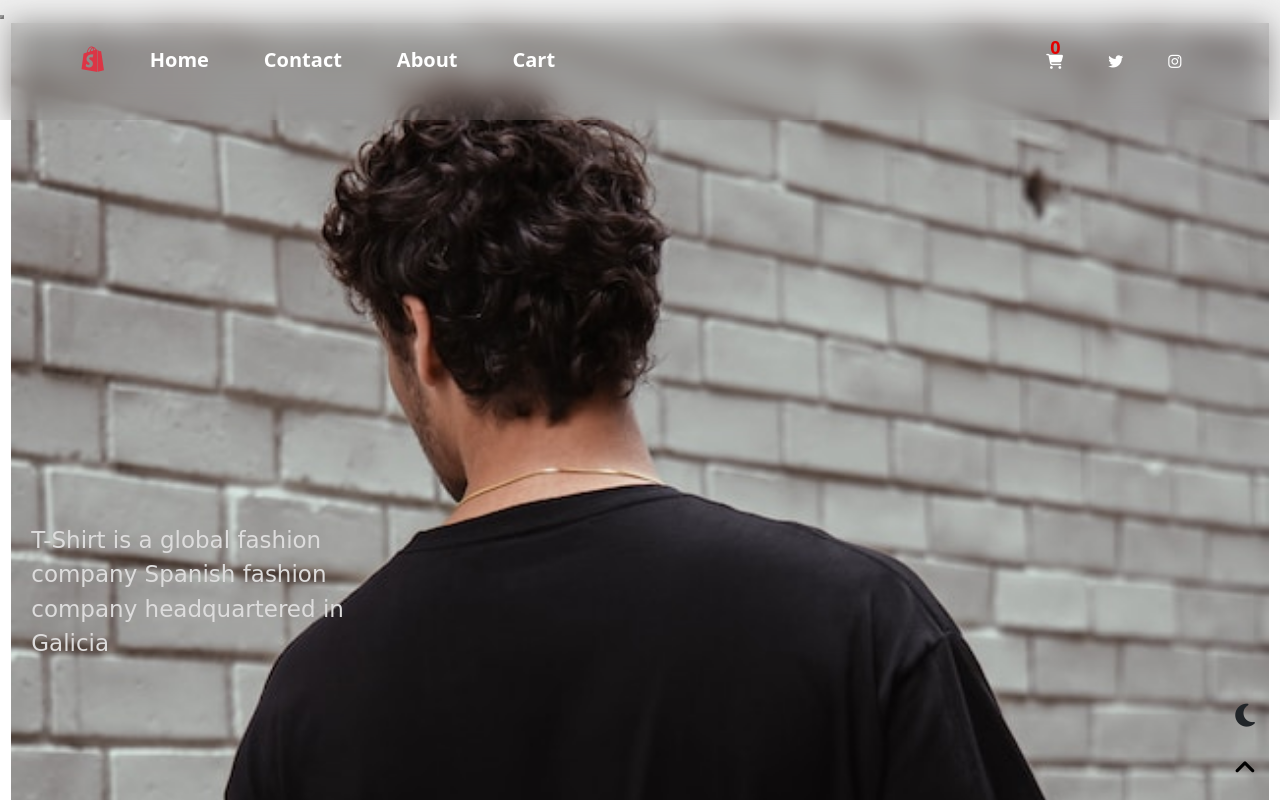
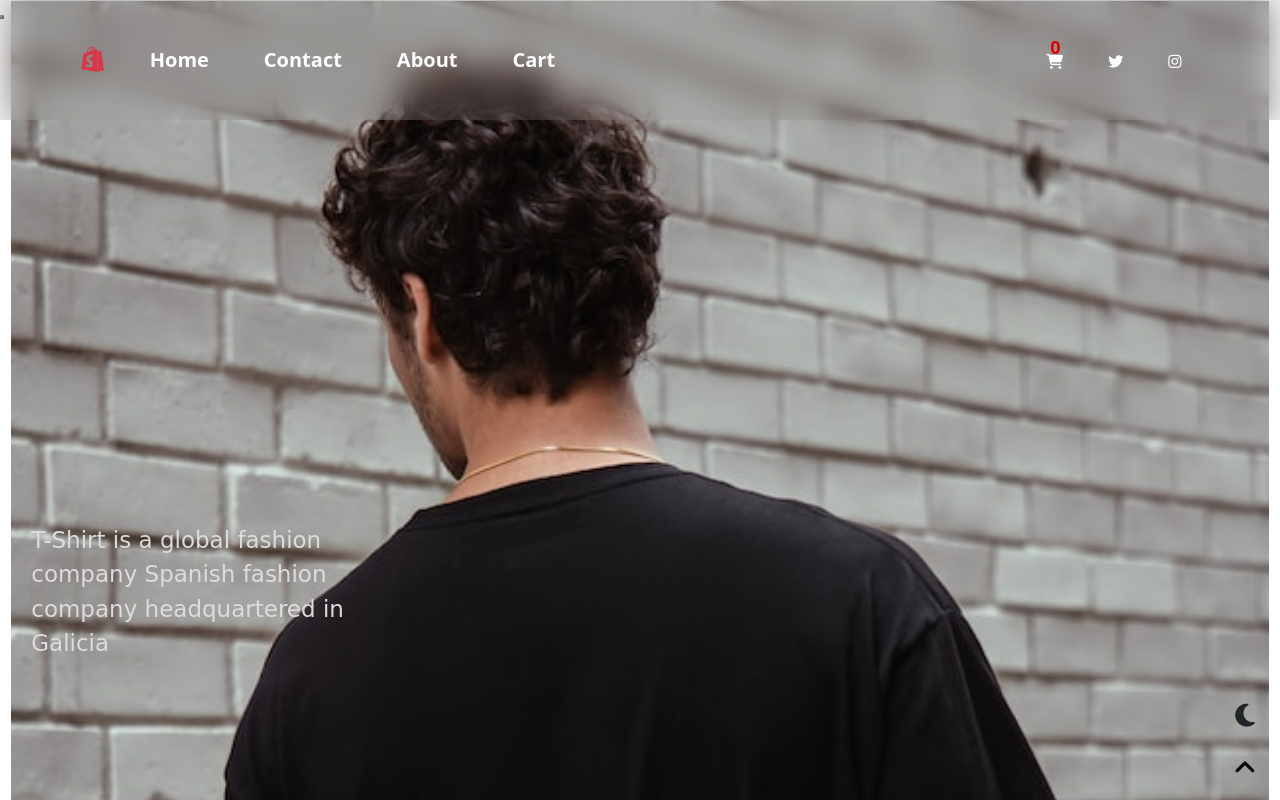
Before and after one commit to Fawzybasuony/a-store, a plain HTML site: page index.html in a window 1280 px wide. Shown: the top 800 px of the page. Drawn offline with nearby package versions, Linux system fonts and the light colour scheme.

Commit message:
style.css

```diff
--- a/style.css
+++ b/style.css
@@ -112,6 +112,9 @@ h6 {
 
 
 /* ================== */
+.img_hedar{
+  margin: -22px 0px 40px 0px !important;
+}
 .topnav {
   width: 100%;
   height: 70px;
```
